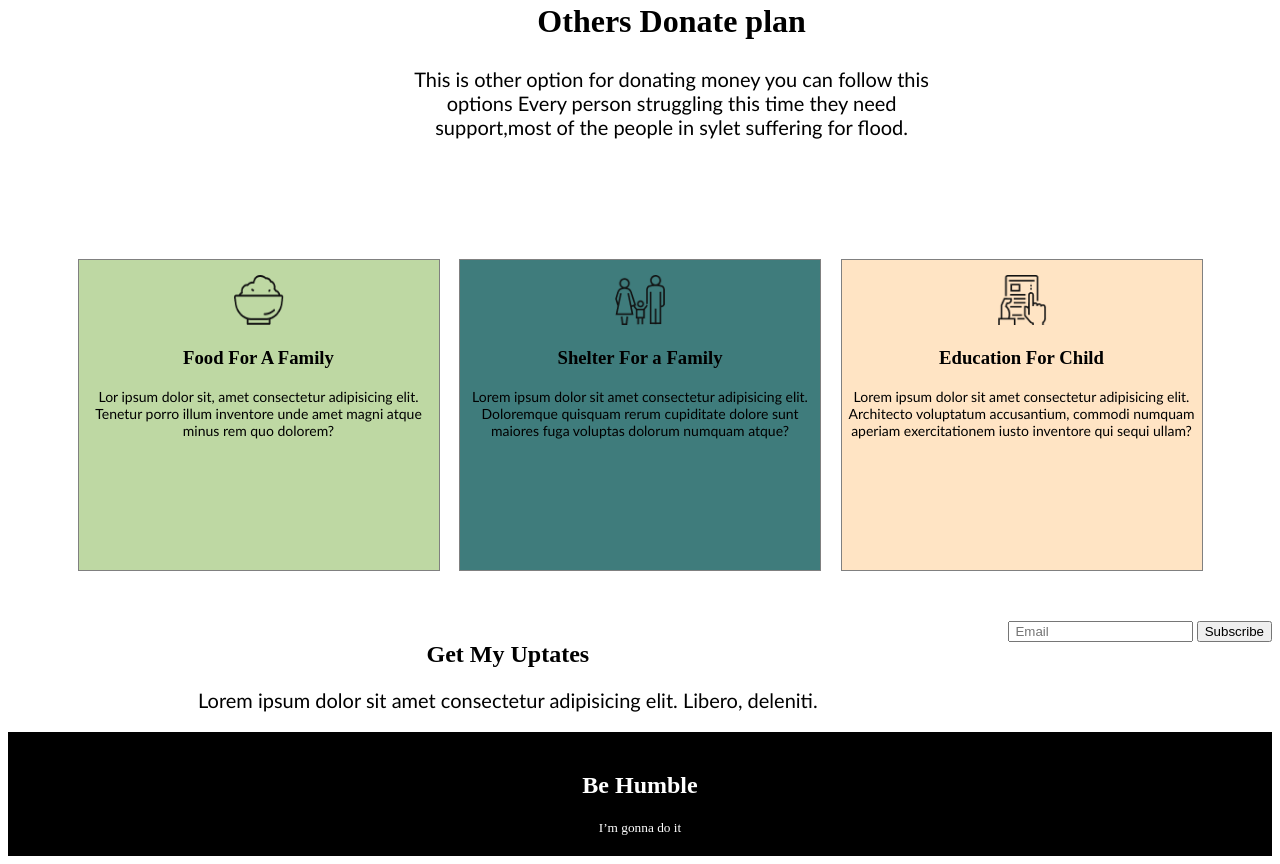
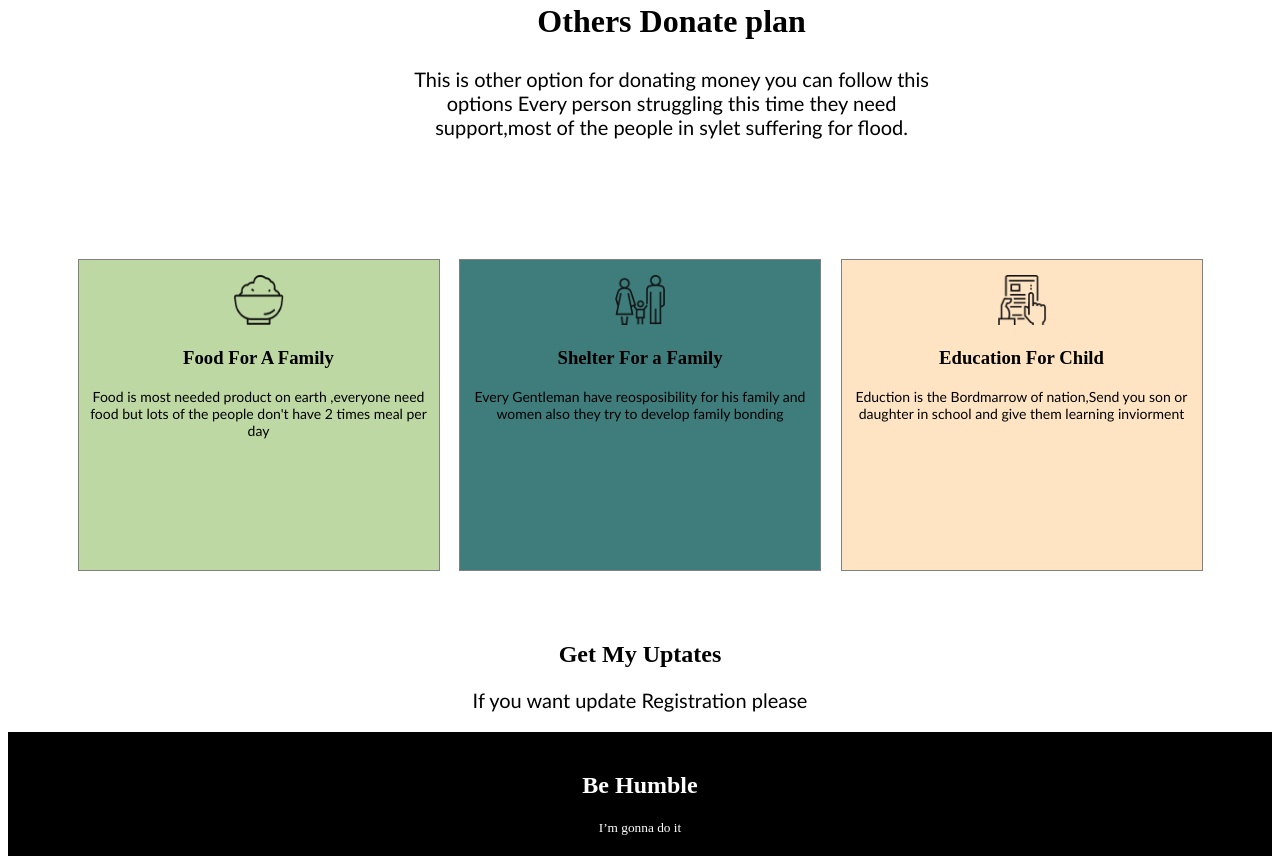
Before and after one commit to abujayed007/donate-jayed, a plain HTML site: page index.html in a window 1280 px wide. Shown: the part 1427-2291 px from the top of the page. Drawn offline with Linux system fonts and the light colour scheme.

Commit message:
Finished

```diff
--- a/index.html
+++ b/index.html
@@ -59,21 +59,21 @@
                 <div id="ddd" class="card1">
                     <img src="./icons/food.png" alt=""><br>
                     <h3 class="idb">Food For A Family</h3>
-                    <p>Lor ipsum dolor sit, amet consectetur adipisicing elit. Tenetur porro illum inventore unde amet
-                        magni atque minus rem quo dolorem?</p>
+                    <p>Food is most needed product on earth ,everyone need food but lots of the people don't have 2
+                        times meal per day</p>
                 </div>
 
                 <div id="odd" class="card1">
                     <img src="./icons/shelter.png" alt=""><br>
                     <h3 class="idb">Shelter For a Family</h3>
-                    <p>Lorem ipsum dolor sit amet consectetur adipisicing elit. Doloremque quisquam rerum cupiditate
-                        dolore sunt maiores fuga voluptas dolorum numquam atque?</p>
+                    <p>Every Gentleman have reosposibility for his family and women also they try to develop family
+                        bonding</p>
                 </div>
                 <div id="add" class="card1">
                     <img src="./icons/Frame-1.png" alt=""><br>
                     <h3 class="idb">Education For Child</h3>
-                    <p>Lorem ipsum dolor sit amet consectetur adipisicing elit. Architecto voluptatum accusantium,
-                        commodi numquam aperiam exercitationem iusto inventore qui sequi ullam?</p>
+                    <p>Eduction is the Bordmarrow of nation,Send you son or daughter in school and give them learning
+                        inviorment</p>
 
                 </div>
             </div>
@@ -105,16 +105,10 @@
     <section id="pro">
         <div class="cps">
             <h1>Get My Uptates</h1>
-            <p>Lorem ipsum dolor sit amet consectetur adipisicing elit. Libero, deleniti.</p>
+            <p>If you want update Registration please</p>
 
         </div>
-        <div class="kpm">
-            <form action="">
-                <input placeholder=" Email" type="text">
-                <button>Subscribe</button>
-            </form>
-        </div>
-
+        <label for="email"></label>
 
 
 
--- a/style.css
+++ b/style.css
@@ -232,10 +232,7 @@ footer {
     color: white;
     text-align: center;
     margin: auto;
-
 }
-
-.kpm {}
 
 footer p {
     color: chartreuse;
```
